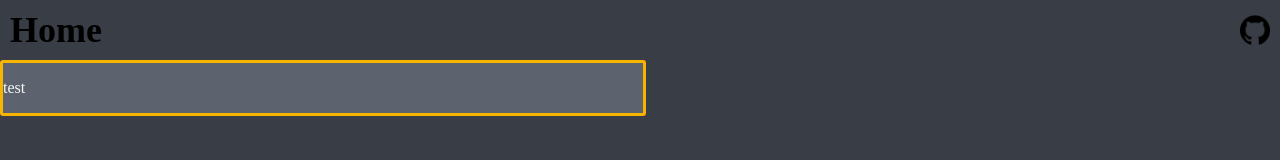
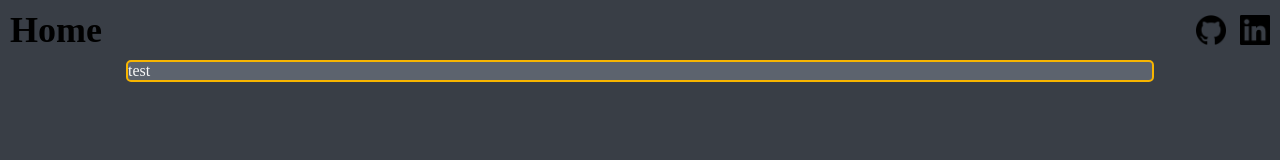
Before and after one commit to brew02/brew02.github.io, a plain HTML site: page index.html in a window 1280 px wide. Drawn offline with Linux system fonts and the light colour scheme.

Commit message:
Small update to design

```diff
--- a/css/styles.css
+++ b/css/styles.css
@@ -1,21 +1,21 @@
 :root {
     background-color: #393e46;
+    color: #f7f7f7;
 }
 
-body {
-    color: #f7f7f7;
+* {
     margin: 0;
     padding: 0;
 }
 
 .banner {
-
     display: flex;
     align-items: center;
     height: 60px;
+    min-width: 250px;
 }
 
-.banner > a {
+a {
     color: black;
     text-decoration: none;
 }
@@ -42,9 +42,10 @@ body {
 
 .content {
     display: flex;
-    width: 50%;
+    width: 80%;
+    margin-left: auto;
+    margin-right: auto;
     background-color: #5c636e;
-    border-style: solid;
-    border-color: #f8b500;
-    border-radius: 3px;
+    border-radius: 5px;
+    border: 2px double #f8b500;
 }
--- a/index.html
+++ b/index.html
@@ -10,9 +10,15 @@
     <body>
         <section class="banner">
             <a class="home" href=".">Home</a>
-            <a class="external-links" href="https://github.com/brew02" target="_blank">
-                <img class="banner-image" src="resources/GitHub.png">
-            </a>
+            <section class="external-links">
+                <a href="https://github.com/brew02" target="_blank">
+                    <img class="banner-image" src="resources/GitHub.png">
+                </a>
+                <a href="https://www.linkedin.com/in/brodie-abrew-011a9732b/" target="_blank">
+                    <img class="banner-image" src="resources/LinkedIn.png">
+                </a>
+            </section>
+
         </section>
 
         <section class="content">
```
Also changed, not shown: resources/LinkedIn.png (added).
